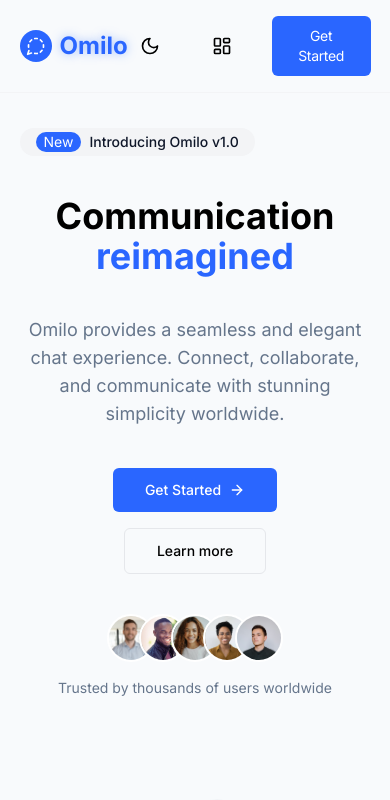
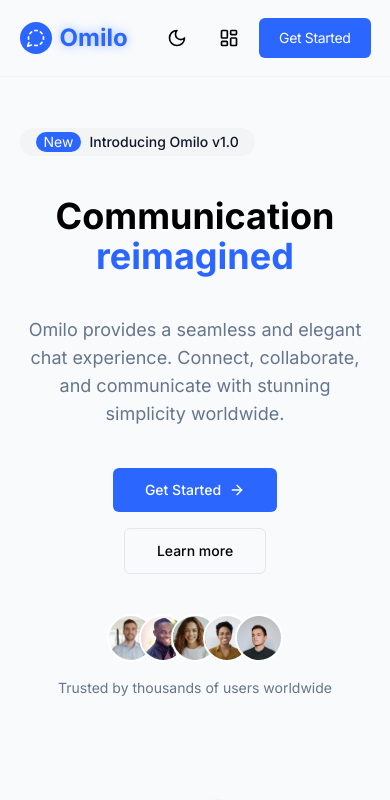
Before and after one commit to thisMeSandeep/Omilo-chat-app, a React (Vite) app in the folder frontend/: page / in a window 390 px wide. Shown: the top 800 px of the page. Built offline with nearby package versions, Linux system fonts and the light colour scheme.

Commit message:
navbar issue fixed

```diff
--- a/frontend/src/components/Navbar.jsx
+++ b/frontend/src/components/Navbar.jsx
@@ -32,7 +32,7 @@ const Navbar = () => {
                 </Link>
 
                 {/* action button */}
-                <div className="flex items-center gap-10">
+                <div className="flex items-center gap-5 md:gap-10">
 
                     <ThemeToggler />
 
@@ -43,7 +43,7 @@ const Navbar = () => {
                     <Link to='/dashboard'><LayoutDashboard className="size-5"/></Link>
 
                     <Link to='/signUp'>
-                        <button className="cursor-pointer text-sm tracking-tight px-5 py-2.5 rounded-md bg-omilo-primary text-white">Get Started</button>
+                        <button className="cursor-pointer text-sm tracking-tight px-5 py-2.5 rounded-md bg-omilo-primary text-white text-nowrap">Get Started</button>
                     </Link>
 
 
```
